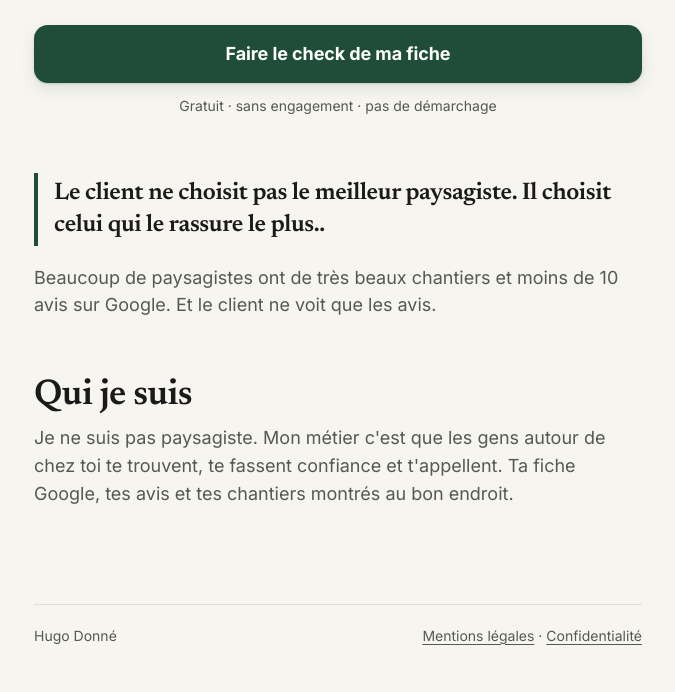
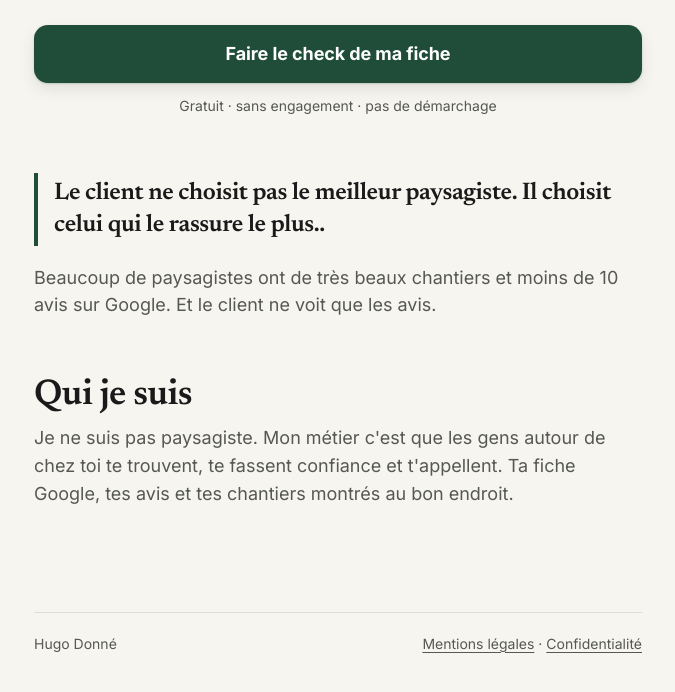
Before and after one commit to hugoodn/hugoodn.github.io, a plain HTML site: page index.html in a window 1280 px wide. Shown: the part 424-1116 px from the top of the page, without its empty margins (302-977 px from the left). Before the commit the page ends 1070 px from the top, so only its background shows below. Drawn offline with Linux system fonts and the light colour scheme.

Commit message:
Mise à jour page

```diff
--- a/index.html
+++ b/index.html
@@ -132,6 +132,7 @@
 #sc .next-q{margin-top:18px}
 #sc .next-q[hidden]{display:none}
 #sc .next-q[disabled]{opacity:.45;cursor:default}
+#sc .foot{margin-top:48px;padding-bottom:calc(56px + env(safe-area-inset-bottom))}
 </style></head>
 <body><div id="sc">
 <div class="wrap">
```
